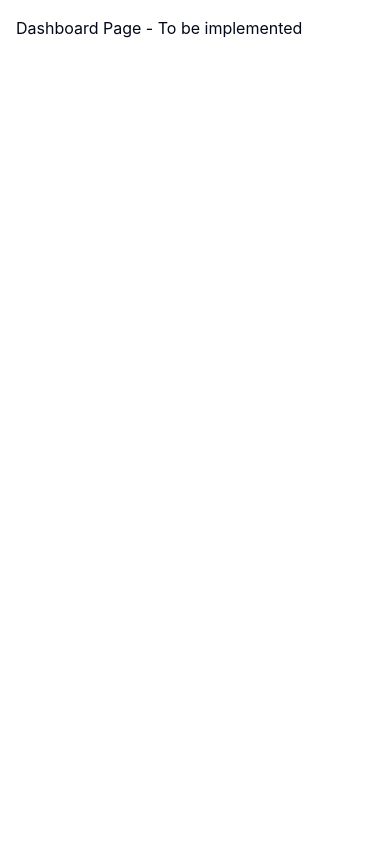
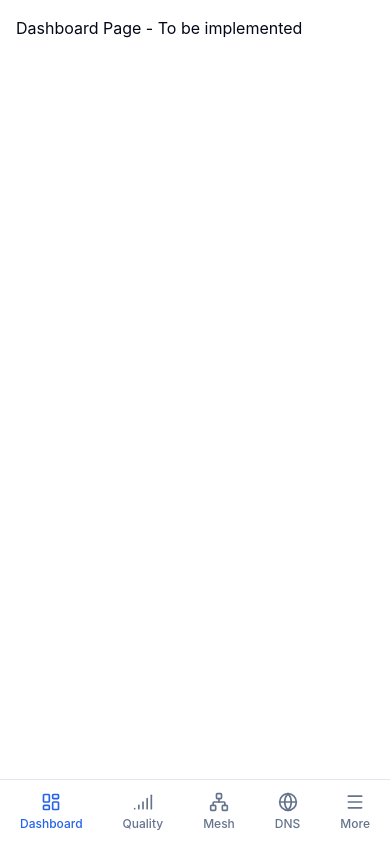
Before and after one commit to gaojunv/rust-tunnel, a React (Vite) app in the folder frontend/: page /dashboard in a window 390 px wide. Built offline with nearby package versions, Linux system fonts and the light colour scheme; sample sign-in values are in the browser's storage.

Commit message:
feat(frontend): add mobile bottom navigation with Sheet

```diff
--- a/frontend/src/components/layout/AppLayout.tsx
+++ b/frontend/src/components/layout/AppLayout.tsx
@@ -1,6 +1,7 @@
 import { useState, useCallback } from 'react';
 import { Outlet, useNavigate } from 'react-router-dom';
 import { Sidebar } from './Sidebar';
+import { MobileNav } from './MobileNav';
 import { useMediaQuery } from '@/hooks/useMediaQuery';
 import { cn } from '@/lib/utils';
 import { logout as apiLogout } from '@/api/client';
@@ -29,11 +30,17 @@ export default function AppLayout() {
   return (
     <div className="min-h-screen bg-background">
       {isDesktop && <Sidebar onLogout={handleLogout} onCollapseChange={handleCollapseChange} />}
-      <main className={cn('transition-all duration-300', isDesktop ? (sidebarCollapsed ? 'pl-16' : 'pl-64') : 'pl-0')}>
+      <main
+        className={cn(
+          'transition-all duration-300',
+          isDesktop ? (sidebarCollapsed ? 'pl-16' : 'pl-64') : 'pb-16'
+        )}
+      >
         <div className="container mx-auto p-4 md:p-6">
           <Outlet />
         </div>
       </main>
+      {!isDesktop && <MobileNav onLogout={handleLogout} />}
     </div>
   );
 }
--- /dev/null
+++ b/frontend/src/components/layout/MobileNav.tsx
@@ -0,0 +1,100 @@
+import { Link, useLocation } from 'react-router-dom';
+import { cn } from '@/lib/utils';
+import { Button } from '@/components/ui/button';
+import { Sheet, SheetContent, SheetTrigger } from '@/components/ui/sheet';
+import {
+  LayoutDashboard,
+  Signal,
+  Network,
+  Globe,
+  Shield,
+  FileText,
+  Menu,
+  LogOut,
+} from 'lucide-react';
+
+const coreTabs = [
+  { label: 'Dashboard', icon: <LayoutDashboard className="h-5 w-5" />, href: '/dashboard' },
+  { label: 'Quality', icon: <Signal className="h-5 w-5" />, href: '/quality' },
+  { label: 'Mesh', icon: <Network className="h-5 w-5" />, href: '/mesh' },
+  { label: 'DNS', icon: <Globe className="h-5 w-5" />, href: '/dns' },
+];
+
+const moreItems = [
+  { label: 'Shadowsocks', icon: <Shield className="h-5 w-5" />, href: '/shadowsocks' },
+  { label: 'Trojan', icon: <Shield className="h-5 w-5" />, href: '/trojan' },
+  { label: 'Logs', icon: <FileText className="h-5 w-5" />, href: '/logs' },
+];
+
+interface MobileNavProps {
+  onLogout: () => void;
+}
+
+export function MobileNav({ onLogout }: MobileNavProps) {
+  const location = useLocation();
+
+  return (
+    <div className="fixed bottom-0 left-0 right-0 z-40 border-t bg-card md:hidden">
+      <nav className="flex h-16 items-center justify-around">
+        {coreTabs.map((tab) => (
+          <Link
+            key={tab.href}
+            to={tab.href}
+            className={cn(
+              'flex flex-col items-center gap-1 px-3 py-2 text-xs font-medium',
+              location.pathname === tab.href
+                ? 'text-primary'
+                : 'text-muted-foreground'
+            )}
+          >
+            {tab.icon}
+            <span>{tab.label}</span>
+          </Link>
+        ))}
+
+        <Sheet>
+          <SheetTrigger asChild>
+            <button
+              className={cn(
+                'flex flex-col items-center gap-1 px-3 py-2 text-xs font-medium',
+                moreItems.some((item) => item.href === location.pathname)
+                  ? 'text-primary'
+                  : 'text-muted-foreground'
+              )}
+            >
+              <Menu className="h-5 w-5" />
+              <span>More</span>
+            </button>
+          </SheetTrigger>
+          <SheetContent side="bottom" className="h-[50vh]">
+            <nav className="grid gap-2 py-4">
+              {moreItems.map((item) => (
+                <Link
+                  key={item.href}
+                  to={item.href}
+                  className={cn(
+                    'flex items-center gap-3 rounded-md px-3 py-2 text-sm font-medium hover:bg-accent',
+                    location.pathname === item.href
+                      ? 'bg-accent text-accent-foreground'
+                      : 'text-muted-foreground'
+                  )}
+                >
+                  {item.icon}
+                  <span>{item.label}</span>
+                </Link>
+              ))}
+              <Button
+                variant="ghost"
+                className="justify-start text-destructive hover:text-destructive"
+                onClick={onLogout}
+              >
+                <LogOut className="mr-3 h-5 w-5" />
+                <span>Logout</span>
+              </Button>
+            </nav>
+          </SheetContent>
+        </Sheet>
+      </nav>
+    </div>
+  );
+}
```
